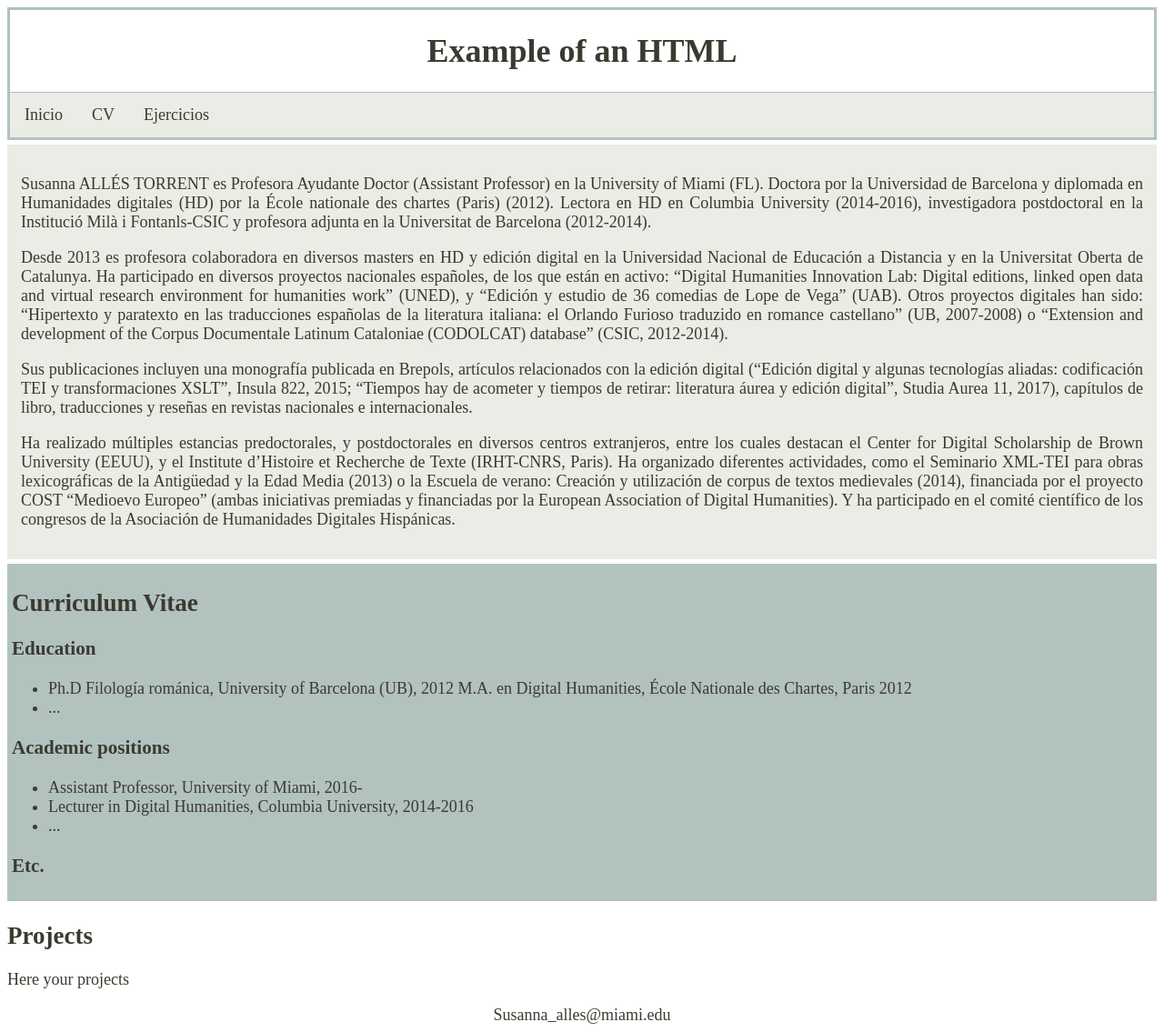
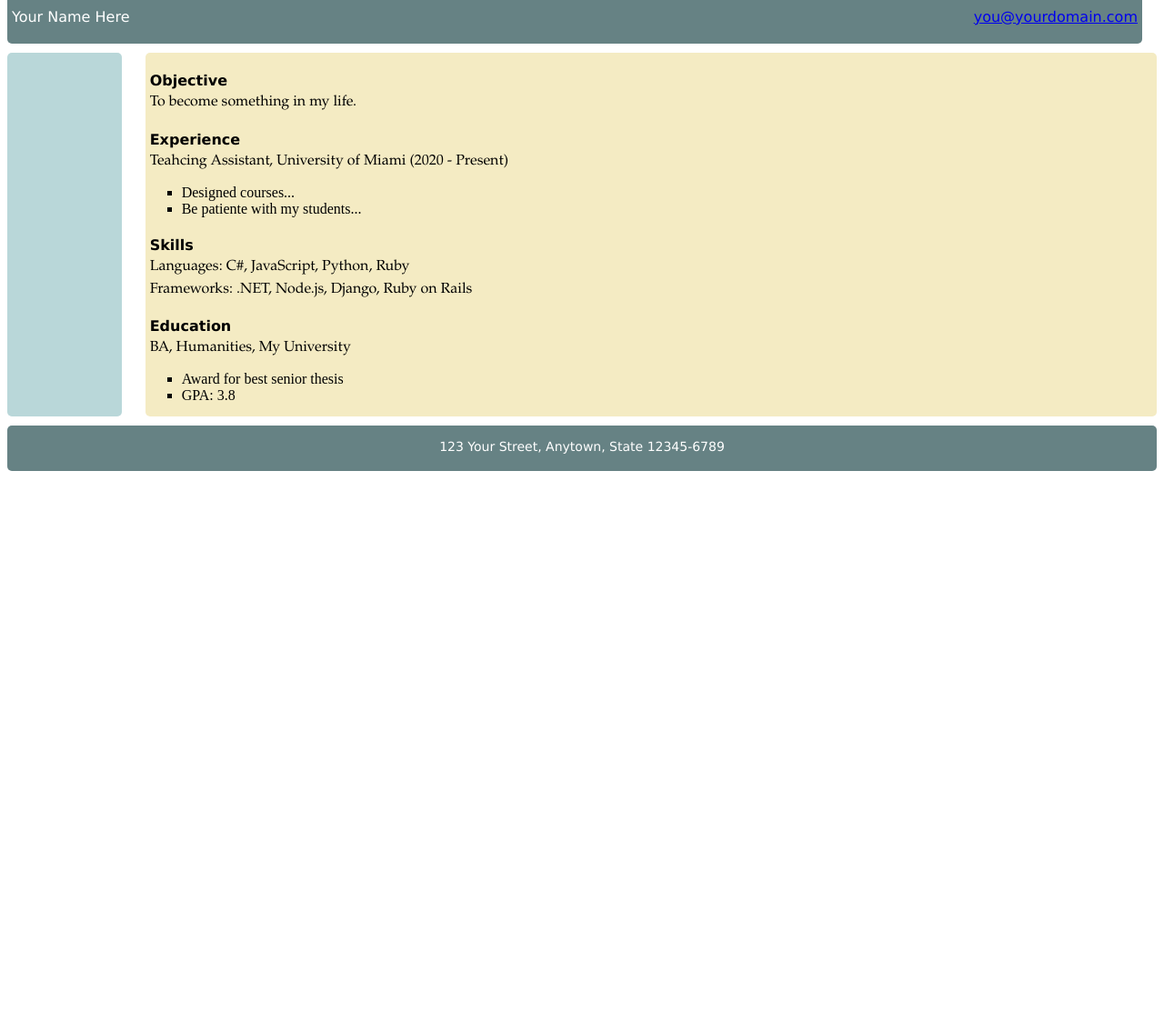
Before and after one commit to susannalles/DHPracticum_Spring23, a Jekyll site: the page exercises/4.sample_page.html, which Jekyll copies as it is, in a window 1280 px wide and 1135 px high. Shown: the whole window at 91% size. Built offline with Jekyll 4.4.1, drawn with Linux system fonts in a browser that asks for light colours.

Commit message:
Update 4.sample_page.html

```diff
--- a/exercises/4.sample_page.html
+++ b/exercises/4.sample_page.html
@@ -1,148 +1,127 @@
-<!DOCTYPE html>
-<html lang="es">
+<!DOCTYPE html SYSTEM "http://www.w3.org/TR/xhtml1/DTD/xhtml1-transitional.dtd">
+<html xmlns="http://www.w3.org/1999/xhtml">
     <head>
-        <meta charset="utf-8" />
-        <title>Example of an HTML</title>
-        <style>
-            body{
-                font-size:18px;
-                font-family:'Cormorant Garamond', serif;
-                color:#3b3a30;
-            }
-            h2{
-            color: #3b3a30;
-            }
-            #header{
-                border:3px solid #b2c2bf;
-                color:#3b3a30;
-                text-align: center;
-            }
-            #menu-principal{
-                border-top:1px solid #b2c2bf;
-            }
-            #menu-principal ul{
-                list-style-type:none;
-                margin:0;
-                padding:0;
-                overflow:hidden;
-                background-color:#eaece5;
+        <title>Sample CV</title>
+        <style type="text/css">
+            div{
+                border-radius:5px;
             }
 
-            #menu-principal li{
-                float:left;
+            #header{
+                z-index:1;
+                position:fixed;
+                width:97.5%;
+                margin-top:-20px;
+                height:60px;
+                background-color:#668284;
+                margin-bottom:10px;
             }
 
-            #menu-principal li a{
-                display:inline-block;
-                color:#3b3a30;
-                text-align:center;
-                padding:14px 16px;
-                text-decoration:none;
+            #name{
+                float:left;
+                margin-left:5px;
+                padding-top:5px;
+                font-size:16px;
+                font-family:Verdana, sans-serif;
+                color:#ffffff;
             }
 
-            #menu-principal li a:hover{
-                background-color:#b2c2bf;
+            #email{
+                float:right;
+                margin-right:5px;
+                padding-top:5px;
+                font-size:16px;
+                font-family:Verdana, sans-serif;
+                color:#ffffff;
             }
 
-        #home{
-        background-color:#eaece5;
-        padding: 15px;
-        margin-top: 5px;
-        text-align: justify;
-        }
+            h4{
+                margin-left:5px;
+                margin-bottom:15px;
+                font-family:Verdana, sans-serif;
+            }
 
-        #cv{
-        padding: 15px;
-        margin-top: 5px;
-        background-color: #b2c2bf;
-        padding: 5px;}
+            .right p{
+                margin-left:5px;
+                margin-right:5px;
+                margin-top:-10px;
+                font-family:Garamond, serif;
+                color:#000000;
+            }
 
-        #projects{
-        padding: 15px;
-        margin-top: 5px;
-        background-color: #c0ded9;
-        padding: 5px;
-        }
-        footer{
-        text-align: center;}
-        </style>
+            li{
+                list-style-type:square;
+            }
+
+            a:hover{
+                font-weight:bold;
+            }
+
+            .left{
+                position:relative;
+                float:left;
+                margin-top:50px;
+                width:10%;
+                height:400px;
+                background-color:#B9D7D9;
+                margin-bottom:10px;
+            }
+
+            .right{
+                position:relative;
+                float:right;
+                margin-top:50px;
+                width:88%;
+                height:400px;
+                background-color:#F4EBC3;
+                margin-bottom:10px;
+            }
+
+            #footer{
+                position:relative;
+                height:50px;
+                background-color:#668284;
+                clear:both;
+                font-family:Verdana, sans-serif;
+                font-size:14px;
+                text-align:center;
+                color:#ffffff;
+            }
+
+            #footer p{
+                position:relative;
+                padding-top:15px;
+            }</style>
     </head>
     <body>
-        <!-- We will do three principal divisions: 1)header, 2) main container, and 3) footer -->
         <div id="header">
-            <h1>Example of an HTML</h1>
-            <div id="menu-principal">
-                <ul>
-                    <li>
-                        <a href="#home">Inicio</a>
-                    </li>
-                    <li>
-                        <a href="#cv">CV</a>
-                    </li>
-                    <li>
-                        <a href="#projects">Ejercicios</a>
-                    </li>
-                </ul>
-            </div>
+            <p id="name">Your Name Here</p>
+            <p id="email"><a href="mailto:you@yourdomain.com">you@yourdomain.com</a></p>
         </div>
-        <!-- -->
-        <div id="container">
-            <div id="home">
-                <p>Susanna ALLÉS TORRENT es Profesora Ayudante Doctor (Assistant Professor) en la
-                    University of Miami (FL). Doctora por la Universidad de Barcelona y diplomada en
-                    Humanidades digitales (HD) por la École nationale des chartes (Paris) (2012).
-                    Lectora en HD en Columbia University (2014-2016), investigadora postdoctoral en
-                    la Institució Milà i Fontanls-CSIC y profesora adjunta en la Universitat de
-                    Barcelona (2012-2014). </p><p>Desde 2013 es profesora colaboradora en diversos masters
-                    en HD y edición digital en la Universidad Nacional de Educación a Distancia y en
-                    la Universitat Oberta de Catalunya. Ha participado en diversos proyectos
-                    nacionales españoles, de los que están en activo: “Digital Humanities Innovation
-                    Lab: Digital editions, linked open data and virtual research environment for
-                    humanities work” (UNED), y “Edición y estudio de 36 comedias de Lope de Vega”
-                    (UAB). Otros proyectos digitales han sido: “Hipertexto y paratexto en las
-                    traducciones españolas de la literatura italiana: el Orlando Furioso traduzido
-                    en romance castellano” (UB, 2007-2008) o “Extension and development of the
-                    Corpus Documentale Latinum Cataloniae (CODOLCAT) database” (CSIC, 2012-2014).</p>
-                    <p>Sus publicaciones incluyen una monografía publicada en Brepols, artículos
-                    relacionados con la edición digital (“Edición digital y algunas tecnologías
-                    aliadas: codificación TEI y transformaciones XSLT”, Insula 822, 2015; “Tiempos
-                    hay de acometer y tiempos de retirar: literatura áurea y edición digital”,
-                    Studia Aurea 11, 2017), capítulos de libro, traducciones y reseñas en revistas
-                    nacionales e internacionales. </p><p>Ha realizado múltiples estancias predoctorales, y
-                    postdoctorales en diversos centros extranjeros, entre los cuales destacan el
-                    Center for Digital Scholarship de Brown University (EEUU), y el Institute
-                    d’Histoire et Recherche de Texte (IRHT-CNRS, Paris). Ha organizado diferentes
-                    actividades, como el Seminario XML-TEI para obras lexicográficas de la
-                    Antigüedad y la Edad Media (2013) o la Escuela de verano: Creación y utilización
-                    de corpus de textos medievales (2014), financiada por el proyecto COST “Medioevo
-                    Europeo” (ambas iniciativas premiadas y financiadas por la European Association
-                    of Digital Humanities). Y ha participado en el comité científico de los
-                    congresos de la Asociación de Humanidades Digitales Hispánicas. </p>
-            </div>
-            <div id="cv">
-                <h2>Curriculum Vitae</h2>
-                <h3>Education</h3>
-                <ul>
-                    <li>Ph.D Filología románica, University of Barcelona (UB), 2012 M.A. en Digital
-                        Humanities, École Nationale des Chartes, Paris 2012</li>
-                    <li>...</li>
-                </ul>
-                <h3>Academic positions</h3>
-                <ul>
-                    <li>Assistant Professor, University of Miami, 2016-</li>
-                    <li>Lecturer in Digital Humanities, Columbia University, 2014-2016</li>
-                    <li>...</li>
-                </ul>
-                <h3>Etc.</h3>
-            </div>
-            <div id="Porjects">
-                <h2>Projects</h2>
-                <p>Here your projects</p>
-            </div>
+        <div class="left"></div>
+        <div class="right">
+            <h4>Objective</h4>
+            <p>To become something in my life.</p>
+            <h4>Experience</h4>
+            <p>Teahcing Assistant, University of Miami (2020 - Present)</p>
+            <ul>
+                <li>Designed courses... </li>
+                <li>Be patiente with my students...</li>
+            </ul>
+            <h4>Skills</h4>
+            <p>Languages: C#, JavaScript, Python, Ruby</p>
+            <p>Frameworks: .NET, Node.js, Django, Ruby on Rails</p>
+
+          <h4>Education</h4>
+            <p>BA, Humanities, My University</p>
+            <ul>
+                <li>Award for best senior thesis</li>
+                <li>GPA: 3.8</li>
+            </ul>
         </div>
 
-        <footer>
-            <a>Susanna_alles@miami.edu</a>
-        </footer>
+        <div id="footer">
+            <p>123 Your Street, Anytown, State 12345-6789</p>
+        </div>
     </body>
 </html>
```
